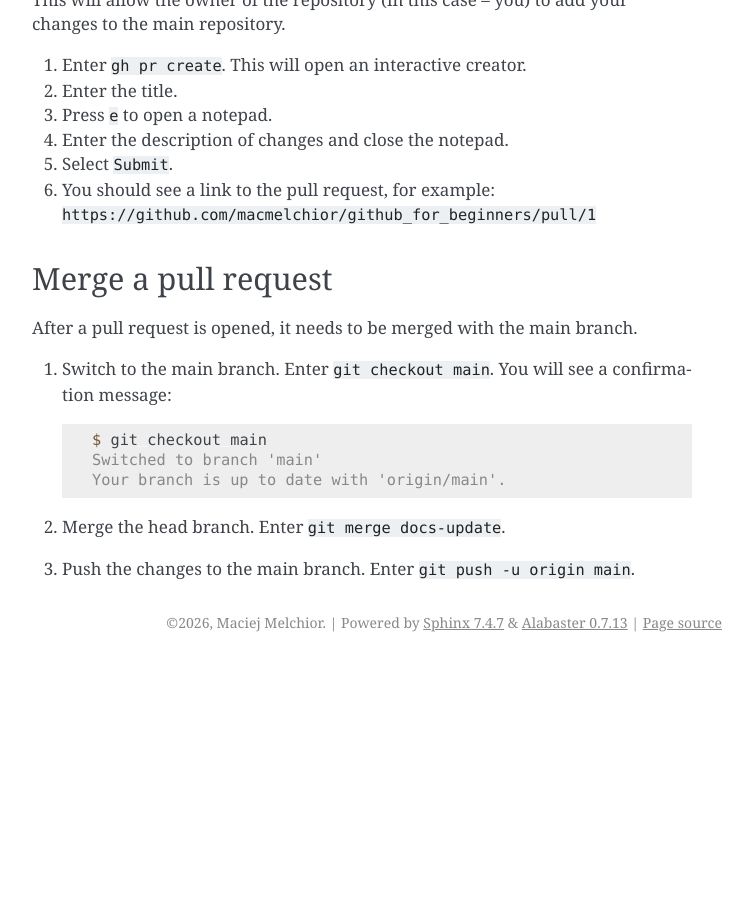
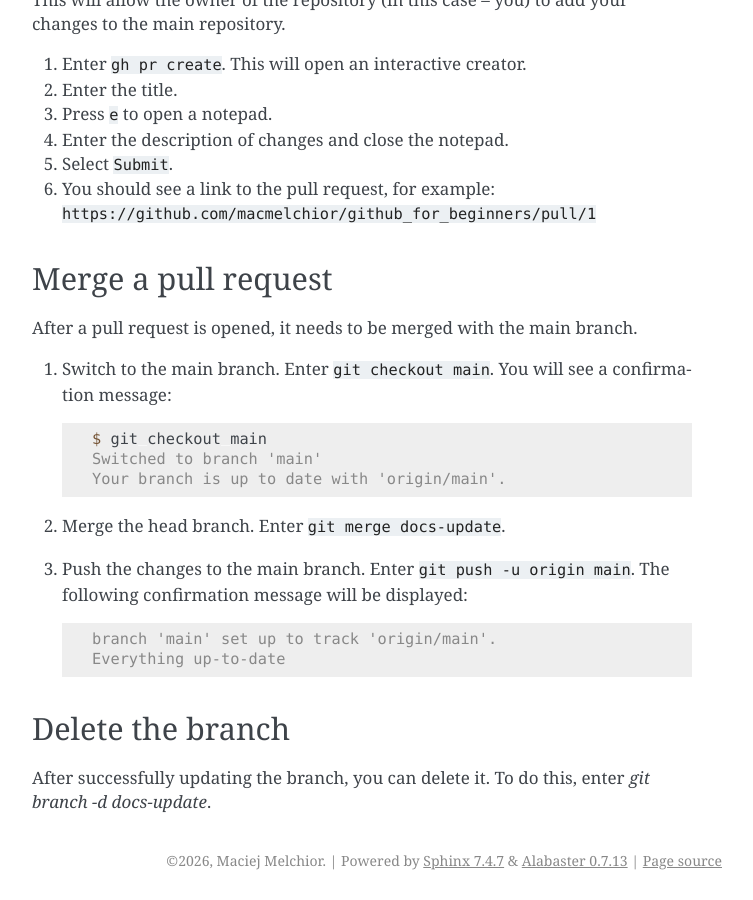
Before and after one commit to macmelchior/github_for_beginners, a Sphinx documentation site: the page built from source/getting_started.rst, in a window 1280 px wide and 900 px high, scrolled down 2359 px. Shown: the whole window, without its empty margins (388-1141 px from the left). Built offline with Sphinx 7.4.7, drawn with Linux system fonts in a browser that asks for light colours; before the commit the page ends 3021 px from its top, so only the background shows below that; some of the changed text lies outside the part shown.

Commit message:
Added section on deleting the branch

```diff
--- a/source/getting_started.rst
+++ b/source/getting_started.rst
@@ -74,7 +74,14 @@ Next, you will publish the edited version in your GitHub repository.
 4. Enter ``git add README.md``.
 5. Enter ``git status`` to make sure that your file is added. You should see something like this:
 
-   .. image:: _static/status.png
+   .. code-block:: console
+
+      On branch docs-update
+      Your branch is up to date with 'origin/docs-update'.
+
+      Changes to be committed:
+         (use "git restore --staged <file>..." to unstage)
+            new file: README.md
 6. Now you have to commit your edited file. Enter ``git commit``.
 7. ``COMMIT_EDITMSG`` file will open. Enter the commit message in the window.
    It can be a short description of the changes.
@@ -108,4 +115,14 @@ After a pull request is opened, it needs to be merged with the main branch.
       Switched to branch 'main'
       Your branch is up to date with 'origin/main'.
 2. Merge the head branch. Enter ``git merge docs-update``.
-3. Push the changes to the main branch. Enter ``git push -u origin main``.
+3. Push the changes to the main branch. Enter ``git push -u origin main``. The following confirmation message will be displayed:
+
+   .. code-block:: console
+
+      branch 'main' set up to track 'origin/main'.
+      Everything up-to-date
+
+Delete the branch
+=============================
+After successfully updating the branch, you can delete it.
+To do this, enter `git branch -d docs-update`.
```
